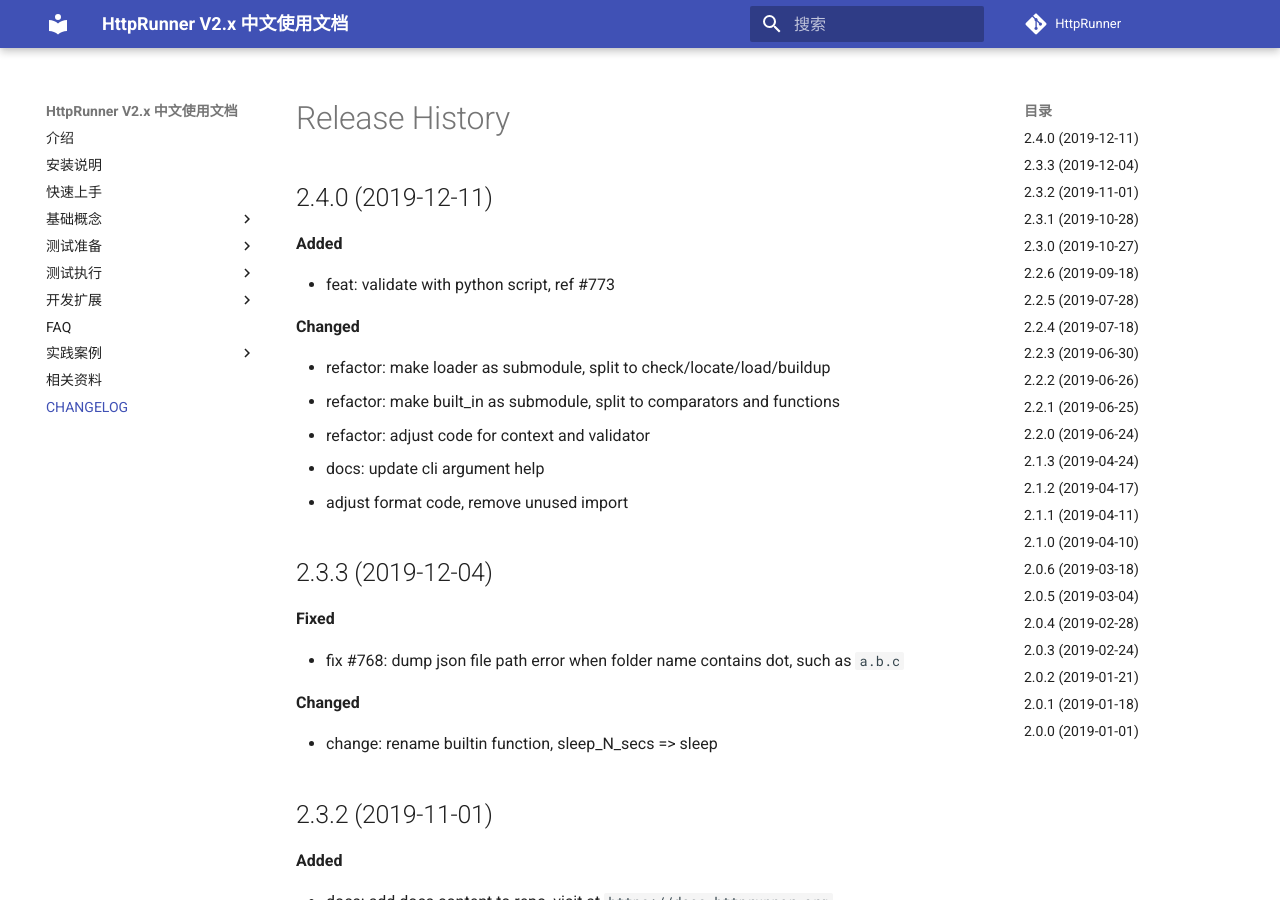
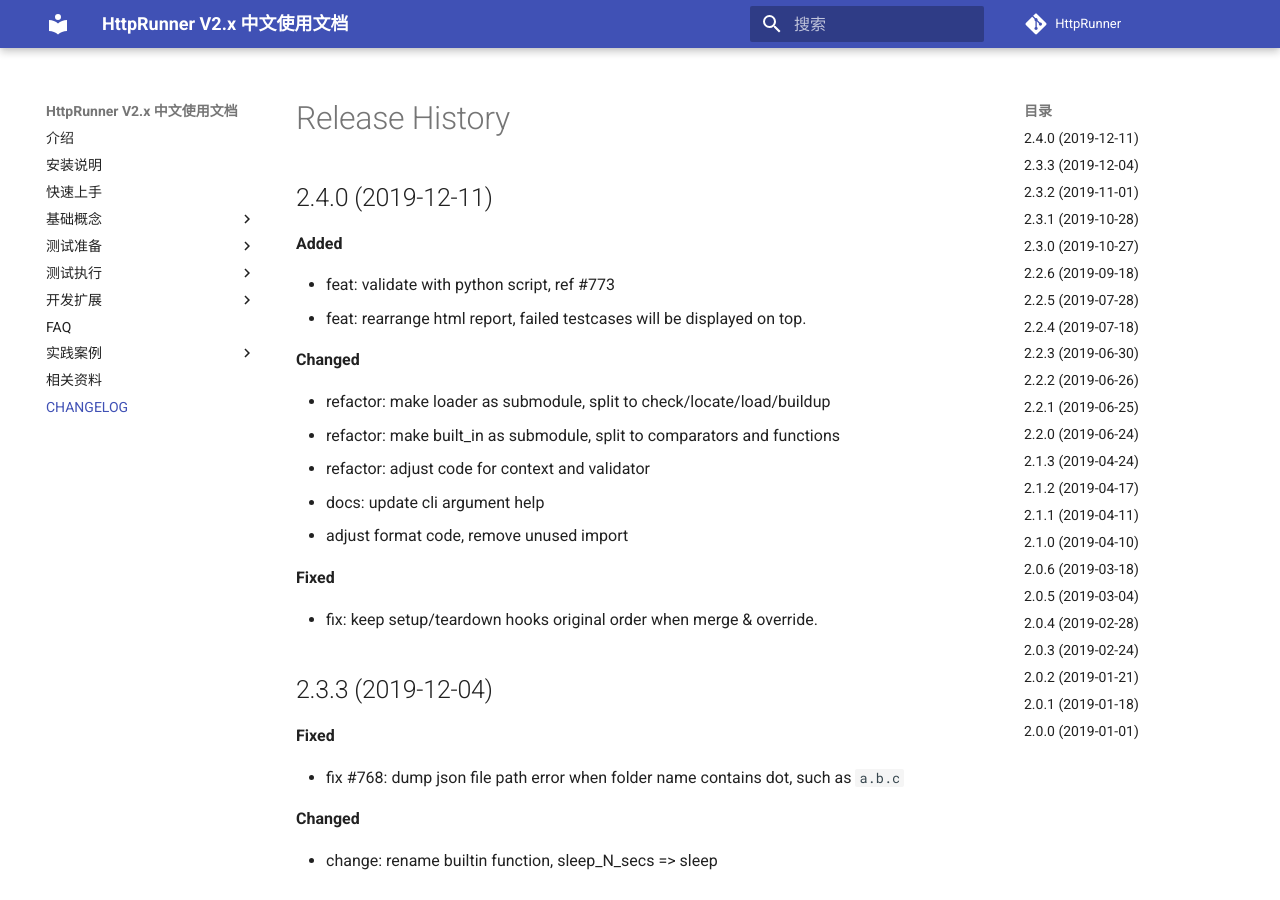
Before and after one commit to TanakitIntR/httprunner4, an MkDocs documentation site: the page built from docs/CHANGELOG.md, in a window 1280 px wide and 900 px high. Built offline with MkDocs 1.6.1 and Material for MkDocs 9.7.7, drawn with Linux system fonts in a browser that asks for light colours; comment, search, counter and statistics services are not loaded.

Commit message:
docs: update changelog for 2.4.0

```diff
--- a/docs/CHANGELOG.md
+++ b/docs/CHANGELOG.md
@@ -5,6 +5,7 @@
 **Added**
 
 - feat: validate with python script, ref #773
+- feat: rearrange html report, failed testcases will be displayed on top.
 
 **Changed**
 
@@ -13,6 +14,10 @@
 - refactor: adjust code for context and validator
 - docs: update cli argument help
 - adjust format code, remove unused import
+
+**Fixed**
+
+- fix: keep setup/teardown hooks original order when merge & override.
 
 ## 2.3.3 (2019-12-04)
 
```
